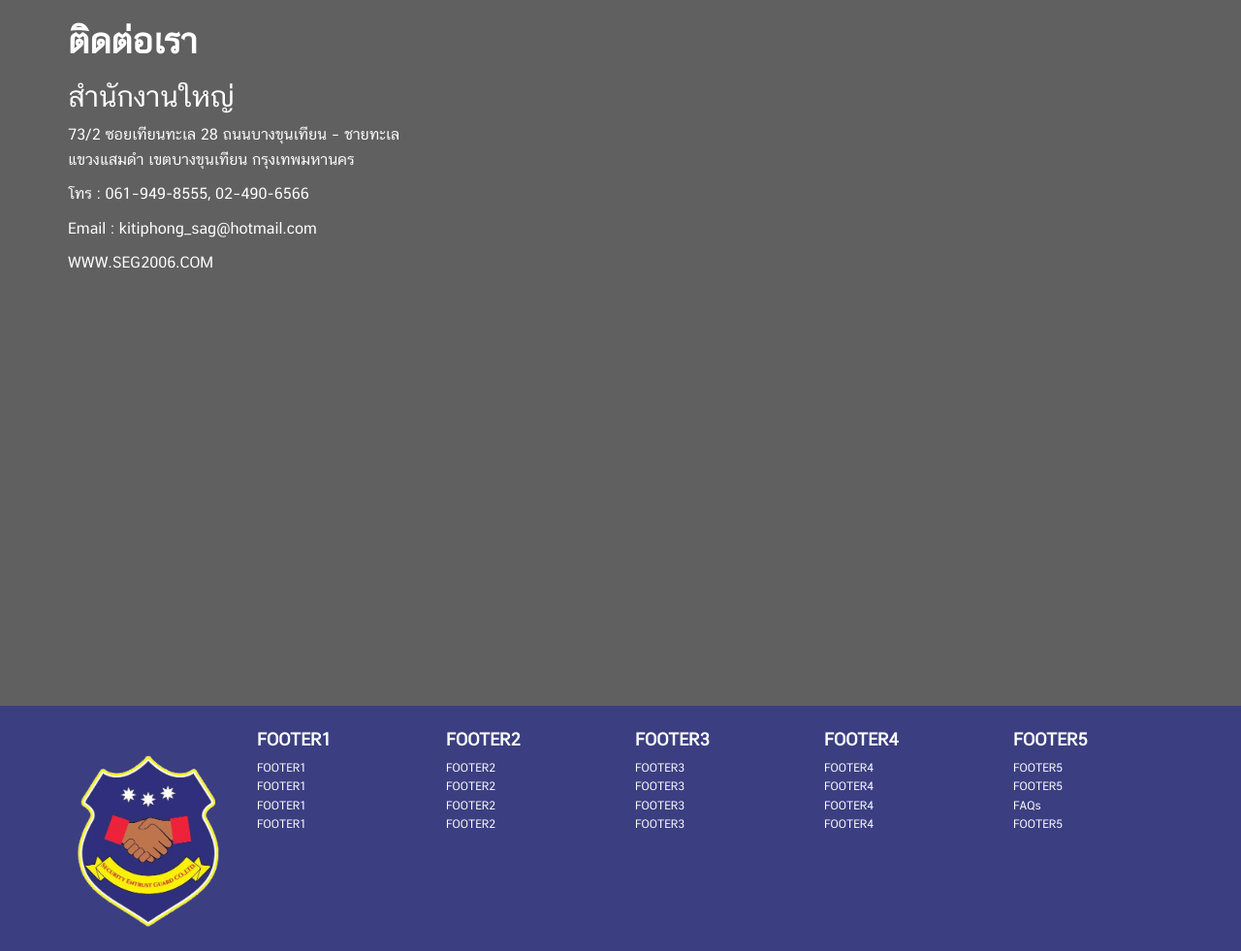
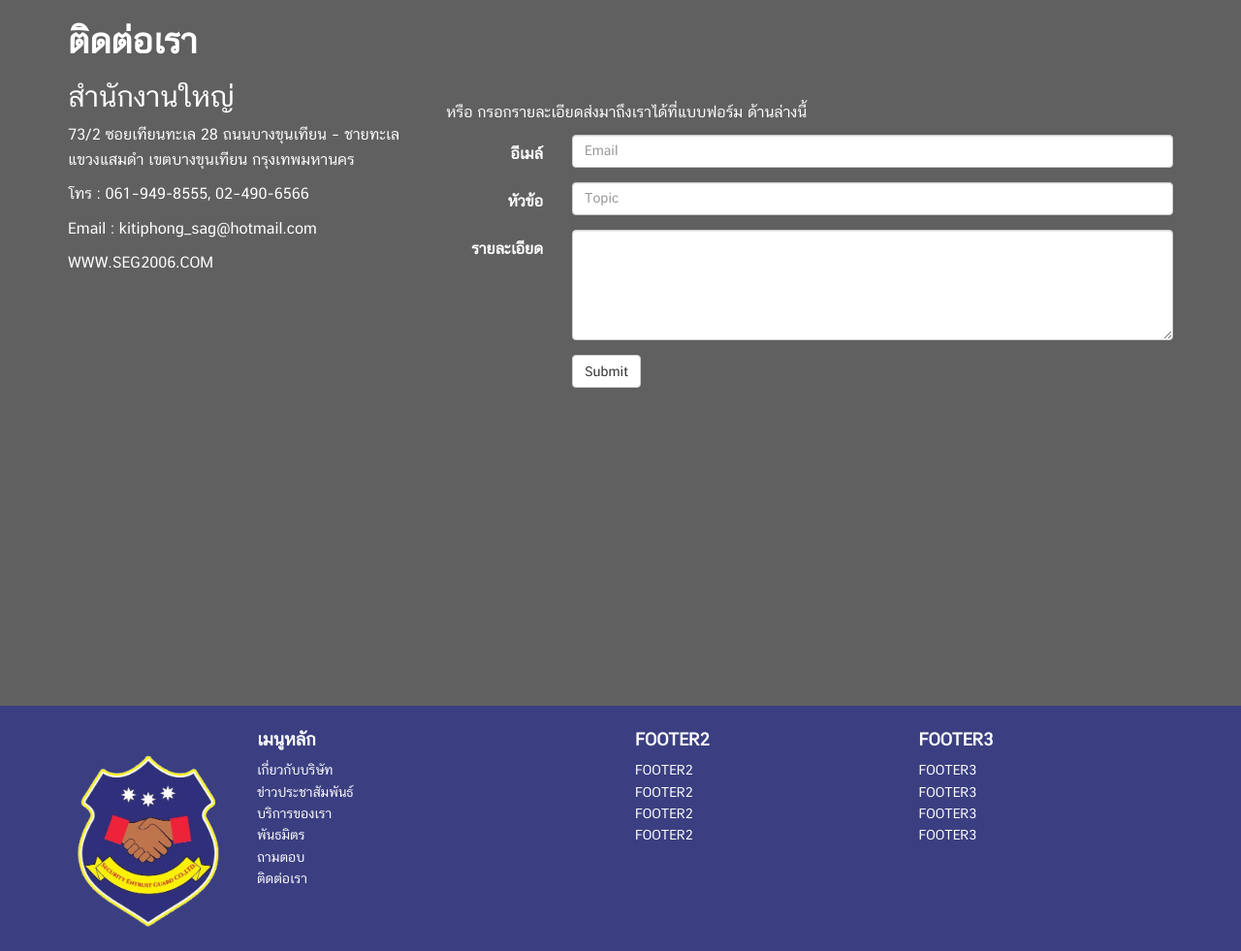
Before and after one commit to go2jame/reg2006, a plain HTML site: page index.html in a window 1280 px wide. Shown: the part 2062-3043 px from the top of the page at 97% size. Drawn offline with nearby package versions, Linux system fonts and the light colour scheme.

Commit message:
20161030 Contact us section

```diff
--- a/css/main.css
+++ b/css/main.css
@@ -143,6 +143,12 @@ a:hover{
     line-height: 1;
     color: #c6c6c6;
 }
+#quote{
+	  background-image: url(../img/sample/sample005.jpg);
+    background-position: left top ;
+    background-repeat: no-repeat;
+    background-size: auto 100%;
+}
 .quote{
     width: 100%;
     margin: 200px auto 100px;
@@ -151,7 +157,7 @@ a:hover{
     font-size: 3vw;
     position: relative;
     padding:15px;
-    background-color:rgba(255, 255, 255, 0.8)
+    background-color:rgba(255, 255, 255, 0.8);
 }
 .thumbnail .img-area{
 	width: 100%;
@@ -219,7 +225,7 @@ a:hover{
 	font-weight: bold;
 }
 .sub-footer{
-	font-size: 12px;
+	font-size: 14px;
 }
 .logo-footer{
 /*border: 5px solid #ffffff;*/
--- a/css/main768.css
+++ b/css/main768.css
@@ -12,3 +12,15 @@ body{
 	z-index: 99;
 	width: 100%;
 }
+#quote{
+	font-size: 4vw;
+	background:url(../img/sample/sample005.jpg);
+	background-position: center center ;
+	background-repeat: no-repeat;
+	background-size: auto 100%;
+}
+.quote::before, .quote::after{
+    font-size: 6vw;
+    line-height: 1;
+    color: #000000;
+}
--- a/index.html
+++ b/index.html
@@ -70,7 +70,7 @@
 	</section>
 	<!-- END ABOUT -->
 
-	<section id="quote" style="background:url(img/sample/sample005.jpg) left top no-repeat;background-size: auto 100%;" >
+	<section id="quote" >
 		<div class="container">
 			<div class="row ">
 				<div class="col-xs-12 col-sm-12 col-md-12 col-lg-12">
@@ -125,6 +125,35 @@
 						<p>Email : <a href="mailto:kitiphong_sag@hotmail.com">kitiphong_sag@hotmail.com</a></p>
 						<p><a href="http://www.seg2006.com/">WWW.SEG2006.COM</a></p>
 					</div>
+					<div class="col-xs-12 col-sm-8 col-md-8 col-lg-8">
+						<form class="form-horizontal" style="margin-top:100px;">
+							<p>หรือ กรอกรายละเอียดส่งมาถึงเราได้ที่แบบฟอร์ม ด้านล่างนี้</p>
+						  <div class="form-group">
+						    <label for="inputEmail" class="col-sm-2 control-label">อีเมล์</label>
+						    <div class="col-sm-10">
+						      <input type="email" class="form-control" id="inputEmail" placeholder="Email">
+						    </div>
+						  </div>
+						  <div class="form-group">
+						    <label for="inputTopic" class="col-sm-2 control-label">หัวข้อ</label>
+						    <div class="col-sm-10">
+						      <input type="text" class="form-control" id="inputTopic" placeholder="Topic">
+						    </div>
+						  </div>
+						  <div class="form-group">
+						    <label for="inputDetail" class="col-sm-2 control-label">รายละเอียด</label>
+						    <div class="col-sm-10">
+						      <textarea class="form-control" id="inputDetail" placeholder="Topic" rows="5">
+						      </textarea>
+						    </div>
+						  </div>
+						  <div class="form-group">
+						    <div class="col-sm-offset-2 col-sm-10">
+						      <button type="submit" class="btn btn-default">Submit</button>
+						    </div>
+						  </div>
+						</form>
+					</div>
 			</div>
 		</div>
 		</section>
@@ -136,16 +165,18 @@
 	    			<img src="img/logo.png">
 	    		</div>
 	    	</div>
-	    	<div class="col-xs-7 col-sm-3  col-md-2 col-lg-2 ">
-	    		<h4 class="topic-footer">FOOTER1</h4>
+	    	<div class="col-xs-7 col-sm-4  col-md-4 col-lg-4 ">
+	    		<h4 class="topic-footer">เมนูหลัก</h4>
 	    		<ul class="list-unstyled sub-footer">
-	    			<li><a href="#">FOOTER1</a></li>
-	    			<li><a href="#">FOOTER1</a></li>
-	    			<li><a href="#">FOOTER1</a></li>
-	    			<li><a href="#">FOOTER1</a></li>
+						<li><a href="#about">เกี่ยวกับบริษัท</a></li>
+						<li><a href="#news">ข่าวประชาสัมพันธ์</a></li>
+						<li><a href="#service">บริการของเรา</a></li>
+						<li><a href="#partner">พันธมิตร</a></li>
+						<li><a href="#faq">ถามตอบ</a></li>
+						<li><a href="#contactus">ติดต่อเรา</a></li>
 	    		</ul>
 	    	</div>
-	    	<div class="visible-lg visible-md visible-sm  col-sm-3 col-md-2 col-lg-2">
+	    	<div class="visible-lg visible-md visible-sm  col-sm-4 col-md-3 col-lg-3">
 					<h4 class="topic-footer">FOOTER2</h4>
 					<ul class="list-unstyled sub-footer">
 						<li><a href="#">FOOTER2</a></li>
@@ -154,7 +185,7 @@
 						<li><a href="#">FOOTER2</a></li>
 					</ul>
 	    	</div>
-	    	<div class="visible-lg visible-md visible-sm  col-sm-3 col-md-2 col-lg-2">
+	    	<div class="visible-lg visible-md visible-sm  col-sm-4 col-md-3 col-lg-3">
 					<h4 class="topic-footer">FOOTER3</h4>
 					<ul class="list-unstyled sub-footer">
 						<li><a href="#">FOOTER3</a></li>
@@ -163,23 +194,6 @@
 						<li><a href="#">FOOTER3</a></li>
 					</ul>
 	    	</div>
-	    	<div class="visible-lg visible-md col-md-2 col-lg-2">
-					<h4 class="topic-footer">FOOTER4</h4>
-					<ul class="list-unstyled sub-footer">
-						<li><a href="#">FOOTER4</a></li>
-						<li><a href="#">FOOTER4</a></li>
-						<li><a href="#">FOOTER4</a></li>
-						<li><a href="#">FOOTER4</a></li>
-					</ul>
-	    	</div>
-	    	<div class="visible-lg visible-md col-md-2 col-lg-2">
-					<h4 class="topic-footer">FOOTER5</h4>
-					<ul class="list-unstyled sub-footer">
-						<li><a href="#">FOOTER5</a></li>
-						<li><a href="#">FOOTER5</a></li>
-						<li><a href="#">FAQs</a></li>
-						<li><a href="#">FOOTER5</a></li>
-					</ul>
 	    	</div>
 	    </div>
 	    <div class="footer-social-link">
```
